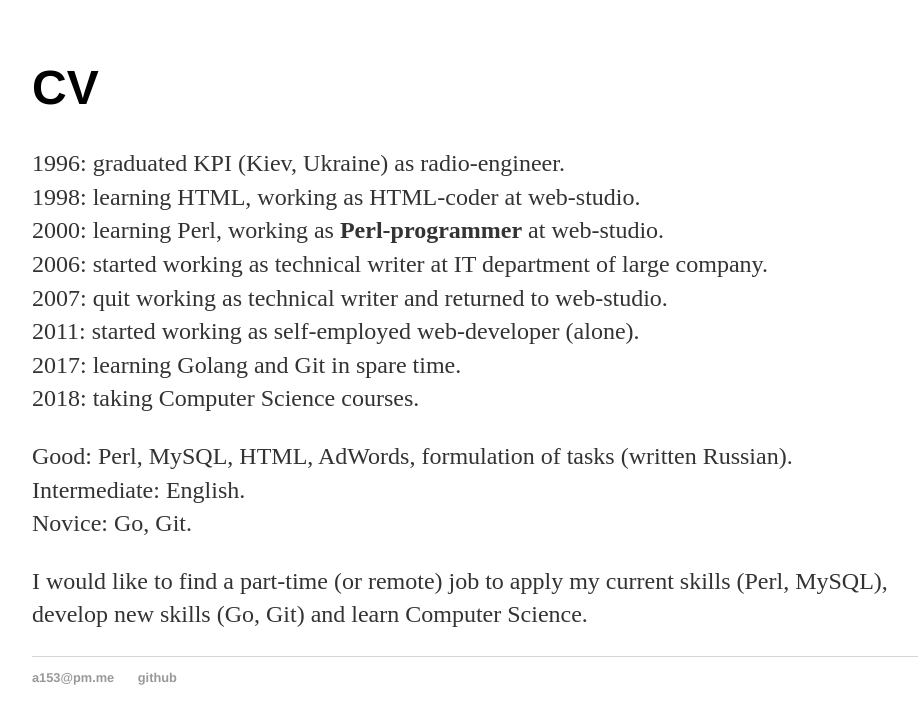
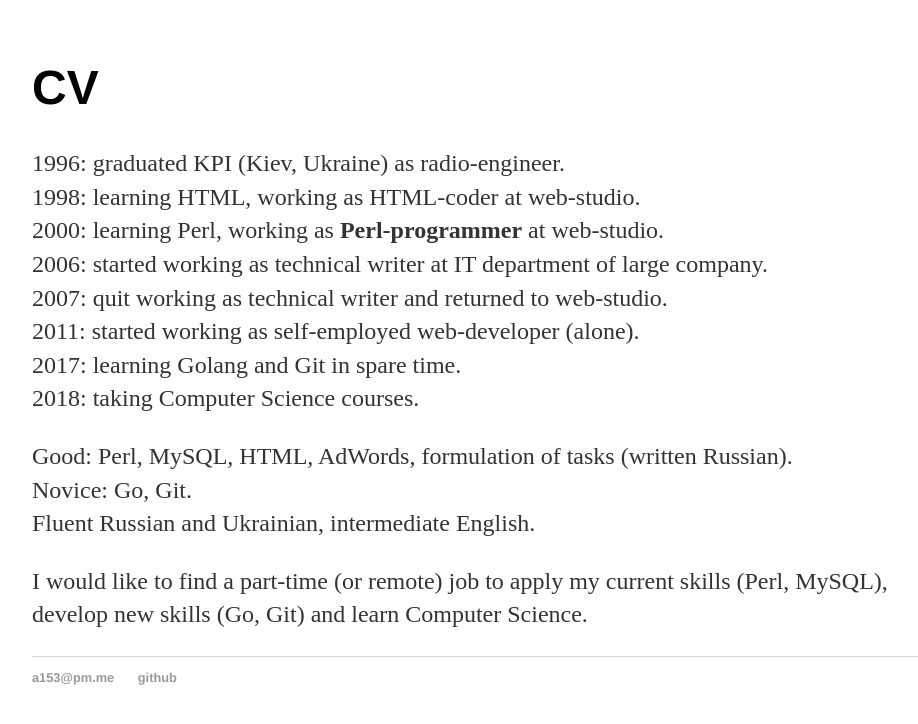
Before and after one commit to aa153/aa153.github.io, a Jekyll site: the page built from index.html, in a window 1280 px wide. Shown: the top 724 px of the page, without its empty margins (160-1078 px from the left). Built offline with Jekyll 4.4.1, drawn with Linux system fonts in a browser that asks for light colours.

Commit message:
Update index.html

```diff
--- a/index.html
+++ b/index.html
@@ -16,8 +16,8 @@ title: perl programmer CV
 	</p>
 	<p>
 		Good: Perl, MySQL, HTML, AdWords, formulation of tasks (written Russian).<br>
-		Intermediate: English.<br>
-		Novice: Go, Git.
+		Novice: Go, Git.<br>
+		Fluent Russian and Ukrainian, intermediate English.
 	</p>
 	<p>
 		I would like to find a part-time (or remote) job to apply my current skills (Perl, MySQL), develop new skills (Go, Git) and learn Computer Science.<br>
```
